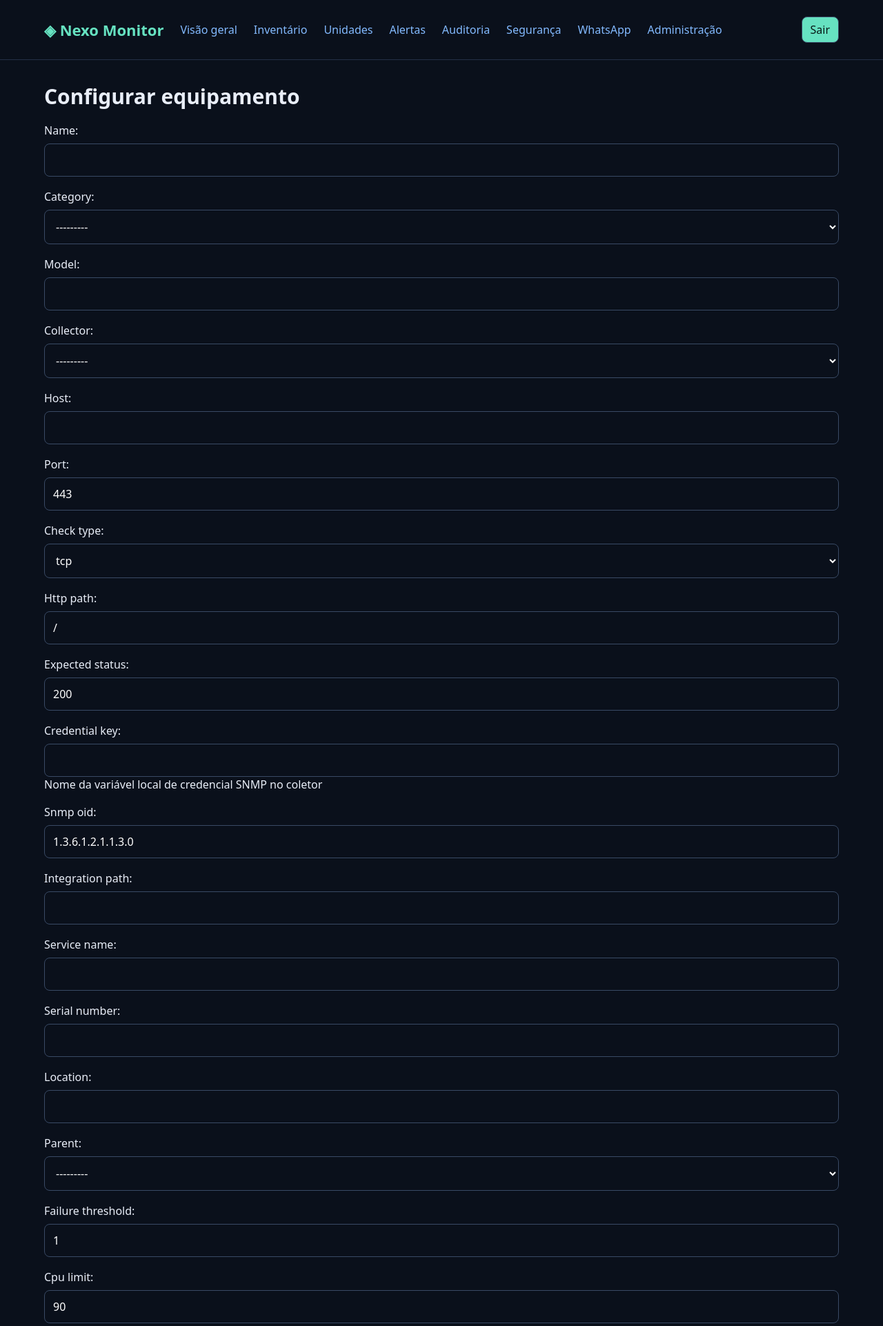
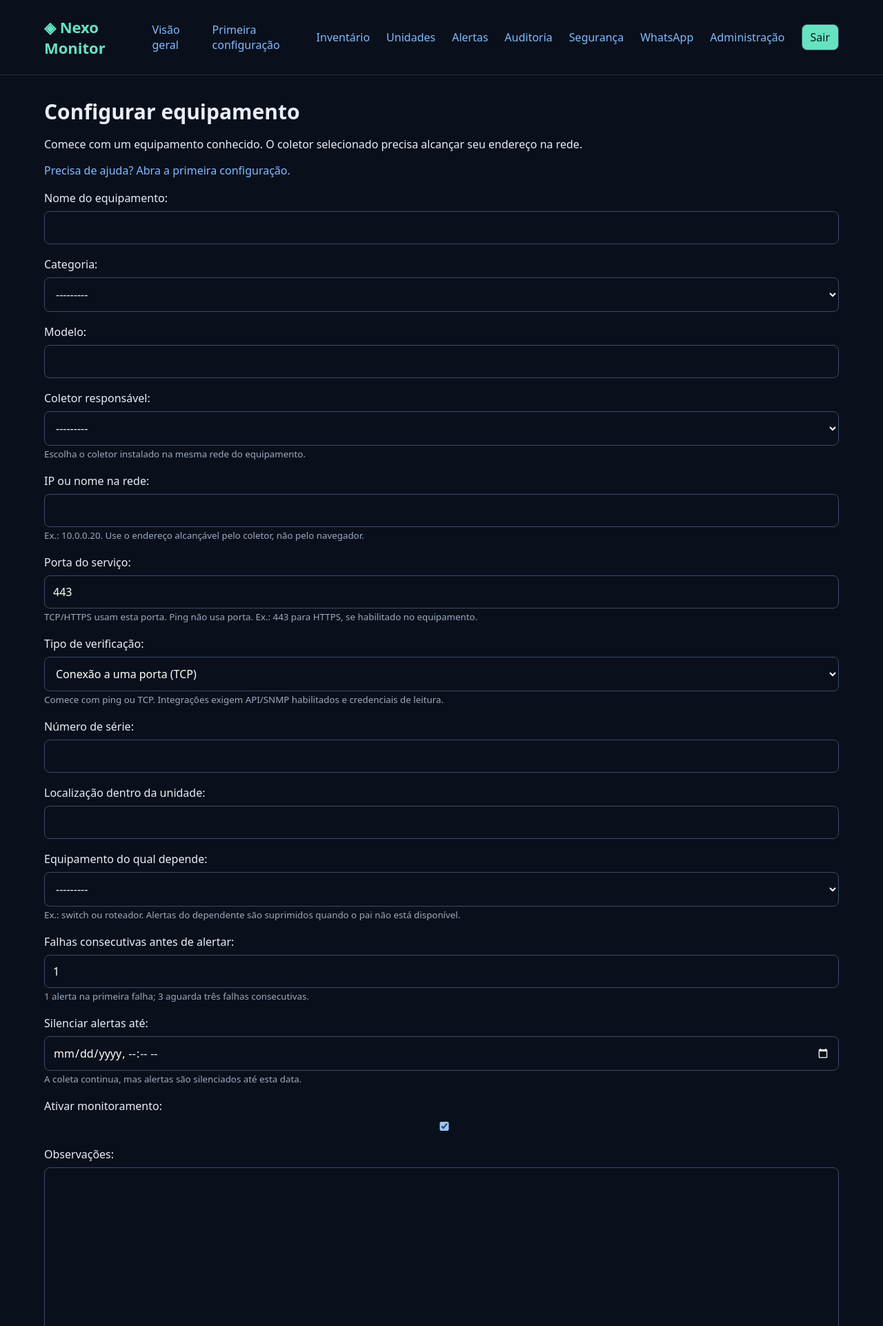
Before and after one commit to julicorlando/Nexo-Monitor, a Django app: page /devices/new/ in a window 1280 px wide. Shown: the top 1922 px of the page at 69% size. Run offline with Django 5.2, Linux system fonts and the light colour scheme; the visitor is signed in with stand-in values (Sample User, id 1); data that the repository does not hold is empty.

Commit message:
feat: add guided first setup, contextual field help and complete known backlog

```diff
--- a/config/urls.py
+++ b/config/urls.py
@@ -3,4 +3,4 @@ from django.contrib.auth import views as auth
 from django.urls import path
 from monitor import views
 from monitor.security import SecureAuthenticationForm
-urlpatterns = [path("infrastructure/<str:kind>/new/",views.infrastructure_edit),path("infrastructure/<str:kind>/<int:object_id>/",views.infrastructure_edit),path("notifications/",views.notifications),path("whatsapp/",views.whatsapp_settings),path("whatsapp/qr/",views.whatsapp_qr),path("whatsapp/status/",views.whatsapp_status),path("security/",views.security),path("inventory/",views.inventory),path("devices/new/",views.device_edit),path("devices/<int:device_id>/edit/",views.device_edit),path("units/",views.units),path("audit/",views.audit),path("devices/<int:device_id>/history/", views.history), path("collectors/<int:collector_id>/import/", views.import_inventory), path("", views.dashboard), path("admin/login/", auth.LoginView.as_view(template_name="login.html",authentication_form=SecureAuthenticationForm)),path("admin/", admin.site.urls), path("login/", auth.LoginView.as_view(template_name="login.html",authentication_form=SecureAuthenticationForm)), path("logout/", auth.LogoutView.as_view()), path("health/", views.health), path("api/collector/config/", views.collector_config), path("api/collector/results/", views.ingest)]
+urlpatterns = [path("setup/",views.setup),path("infrastructure/<str:kind>/new/",views.infrastructure_edit),path("infrastructure/<str:kind>/<int:object_id>/",views.infrastructure_edit),path("notifications/",views.notifications),path("whatsapp/",views.whatsapp_settings),path("whatsapp/qr/",views.whatsapp_qr),path("whatsapp/status/",views.whatsapp_status),path("security/",views.security),path("inventory/",views.inventory),path("devices/new/",views.device_edit),path("devices/<int:device_id>/edit/",views.device_edit),path("units/",views.units),path("audit/",views.audit),path("devices/<int:device_id>/history/", views.history), path("collectors/<int:collector_id>/import/", views.import_inventory), path("", views.dashboard), path("admin/login/", auth.LoginView.as_view(template_name="login.html",authentication_form=SecureAuthenticationForm)),path("admin/", admin.site.urls), path("login/", auth.LoginView.as_view(template_name="login.html",authentication_form=SecureAuthenticationForm)), path("logout/", auth.LogoutView.as_view()), path("health/", views.health), path("api/collector/config/", views.collector_config), path("api/collector/results/", views.ingest)]
--- a/monitor/forms.py
+++ b/monitor/forms.py
@@ -26,6 +26,11 @@ class DeviceForm(forms.ModelForm):
     def __init__(self,*args,user,**kwargs):
         from .models import Collector
         super().__init__(*args,**kwargs)
+        labels={"name":"Nome do equipamento","category":"Categoria","model":"Modelo","collector":"Coletor responsável","host":"IP ou nome na rede","port":"Porta do serviço","check_type":"Tipo de verificação","http_path":"Caminho HTTPS","expected_status":"Código HTTP esperado","credential_key":"Nome da credencial no coletor","snmp_oid":"OID SNMP","integration_path":"Caminho da API da integração","service_name":"Nome do serviço ou processo local","serial_number":"Número de série","location":"Localização dentro da unidade","parent":"Equipamento do qual depende","failure_threshold":"Falhas consecutivas antes de alertar","cpu_limit":"Limite de CPU (%)","memory_limit":"Limite de memória (%)","disk_limit":"Limite de disco (%)","maintenance_until":"Silenciar alertas até","enabled":"Ativar monitoramento","notes":"Observações"}
+        hints={"host":"Ex.: 10.0.0.20. Use o endereço alcançável pelo coletor, não pelo navegador.","port":"TCP/HTTPS usam esta porta. Ping não usa porta. Ex.: 443 para HTTPS, se habilitado no equipamento.","collector":"Escolha o coletor instalado na mesma rede do equipamento.","credential_key":"Somente o nome da configuração. Senhas ficam nas variáveis locais do coletor.","parent":"Ex.: switch ou roteador. Alertas do dependente são suprimidos quando o pai não está disponível.","failure_threshold":"1 alerta na primeira falha; 3 aguarda três falhas consecutivas.","check_type":"Comece com ping ou TCP. Integrações exigem API/SNMP habilitados e credenciais de leitura.","maintenance_until":"A coleta continua, mas alertas são silenciados até esta data.","service_name":"Exige coletor instalado na própria máquina. Não consulta serviços de outro computador."}
+        self.fields["check_type"].choices=[("tcp","Conexão a uma porta (TCP)"),("ping","Resposta na rede (ping)"),("http","Página ou API HTTPS"),("system","CPU, memória e disco da máquina do coletor"),("service","Serviço/processo na máquina do coletor"),("snmp","Consulta de um OID SNMP"),("snmpwalk","Consulta de uma subárvore SNMP"),("mikrotik","MikroTik — API de leitura"),("unifi","UniFi — lista de dispositivos"),("hikvision","Hikvision — estado dos discos compatíveis")]
+        for key,label in labels.items():self.fields[key].label=label
+        for key,hint in hints.items():self.fields[key].help_text=hint
         self.fields["collector"].queryset=Collector.objects.all() if user.is_superuser else Collector.objects.filter(site__members=user)
         self.fields["parent"].queryset=Device.objects.all() if user.is_superuser else Device.objects.filter(collector__site__members=user)
     def clean(self):
@@ -55,13 +60,19 @@ class SiteForm(forms.ModelForm):
         from .models import Site
         model=Site
         fields=["name","address","latitude","longitude","members"]
+        labels={"name":"Nome da unidade","address":"Endereço","latitude":"Latitude (opcional)","longitude":"Longitude (opcional)","members":"Usuários autorizados a visualizar esta unidade"}
+        help_texts={"name":"Ex.: Matriz ou Filial 01.","members":"Administradores gerais já têm acesso. Selecione usuários comuns apenas quando necessário."}
 class CollectorForm(forms.ModelForm):
     class Meta:
         from .models import Collector
         model=Collector
         fields=["name","site","enabled","offline_after"]
+        labels={"name":"Nome do coletor","site":"Unidade","enabled":"Ativar coletor","offline_after":"Tempo sem contato para alertar (segundos)"}
+        help_texts={"name":"Ex.: Coletor da Matriz. O cadastro não instala o programa.","offline_after":"180 segundos = 3 minutos. Depois de salvo, copie o token e configure o programa na máquina local."}
 class EmailRecipientForm(forms.ModelForm):
     class Meta:
         from .models import AlertRecipient
         model=AlertRecipient
         fields=["site","email","enabled"]
+        labels={"site":"Unidade","email":"E-mail de destino","enabled":"Ativar destinatário"}
+        help_texts={"email":"O envio depende das variáveis SMTP configuradas no Coolify."}
--- a/monitor/views.py
+++ b/monitor/views.py
@@ -16,6 +16,9 @@ def visible_devices(user):
     return qs if user.is_superuser else qs.filter(collector__site__members=user)
 @login_required
 def dashboard(request):
+    if request.user.is_superuser and not Site.objects.exists():
+        from django.shortcuts import redirect
+        return redirect("/setup/")
     qs=visible_devices(request.user)
     if request.GET.get("q"): qs=qs.filter(Q(name__icontains=request.GET["q"])|Q(host__icontains=request.GET["q"]))
     if request.GET.get("site", "").isdigit(): qs=qs.filter(collector__site_id=request.GET["site"])
@@ -281,3 +284,27 @@ def notifications(request):
     from .models import AlertRecipient
     sites=Site.objects.all() if request.user.is_superuser else Site.objects.filter(members=request.user)
     return render(request,"notifications.html",{"events":Notification.objects.filter(site__in=sites).order_by("-id")[:200],"recipients":AlertRecipient.objects.filter(site__in=sites)})
+
+@login_required
+def setup(request):
+    from django.conf import settings
+    from .models import AlertRecipient,MFAProfile,WhatsAppSettings
+    sites=Site.objects.all() if request.user.is_superuser else Site.objects.filter(members=request.user)
+    collectors=Collector.objects.filter(site__in=sites,enabled=True)
+    devices=visible_devices(request.user).filter(enabled=True)
+    recent=timezone.now()-timedelta(minutes=3)
+    wa=WhatsAppSettings.objects.filter(pk=1,enabled=True).first() if request.user.is_superuser else None
+    steps=[
+        {"title":"Cadastre a primeira unidade","description":"Unidade é o local onde ficam os equipamentos. Exemplo: Matriz ou Filial 01.","done":sites.exists(),"url":"/infrastructure/site/new/" if request.user.is_superuser else "/units/","button":"Cadastrar unidade"},
+        {"title":"Cadastre um coletor","description":"Coletor é o programa instalado em uma máquina da unidade. Ele verifica os equipamentos e envia os resultados à central. Criar o cadastro ainda não instala o programa.","done":collectors.exists(),"url":"/infrastructure/collector/new/" if request.user.is_superuser else "/units/","button":"Cadastrar coletor"},
+        {"title":"Instale e confirme o coletor","description":"Copie o token exibido no cadastro para NEXO_TOKEN. Configure NEXO_URL com a URL HTTPS da central. Execute o programa na rede local; a etapa conclui quando chega um contato recente.","done":collectors.filter(last_seen__gte=recent).exists(),"url":"/units/","button":"Ver contato dos coletores"},
+        {"title":"Cadastre um equipamento para testar","description":"Informe nome, categoria, IP e coletor. Comece com ping se o equipamento responder a ICMP; TCP exige uma porta realmente aberta. Dados de exemplo não são equipamentos reais.","done":devices.exists(),"url":"/devices/new/","button":"Cadastrar equipamento"},
+        {"title":"Receba a primeira verificação","description":"Uma amostra recente confirma a comunicação. Disponível significa que o teste escolhido passou; isso não comprova todas as funções do equipamento.","done":devices.filter(last_seen__gte=recent).exists(),"url":"/","button":"Abrir painel"},
+    ]
+    if request.user.is_superuser:
+        steps.extend([
+            {"title":"Configure os alertas","description":"No WhatsApp, cadastre um único destinatário, leia o QR e envie o teste. Para e-mail, configure SMTP no Coolify e cadastre o destinatário por unidade. Esta etapa confirma o cadastro, não a entrega.","done":bool(wa) or (bool(settings.EMAIL_HOST) and AlertRecipient.objects.filter(site__in=sites,enabled=True).exists()),"url":"/whatsapp/","button":"Configurar WhatsApp"},
+            {"title":"Confirme uma entrega real","description":"Confira no telefone o teste enviado e depois uma falha controlada de um equipamento de teste. O status de envio registra aceitação pelo gateway/SMTP; a leitura deve ser conferida pelo destinatário.","done":Notification.objects.filter(site__in=sites).filter(Q(sent_at__isnull=False)|Q(whatsapp_sent_at__isnull=False)).exists(),"url":"/notifications/","button":"Ver entregas registradas"},
+            {"title":"Ative a proteção da conta (opcional)","description":"Use um autenticador para exigir código além da senha. Guarde acesso seguro ao servidor para recuperação administrativa.","done":MFAProfile.objects.filter(user=request.user).exists(),"url":"/security/","button":"Configurar duas etapas"},
+        ])
+    return render(request,"setup.html",{"steps":steps,"completed":sum(bool(step["done"]) for step in steps),"total":len(steps)})
--- a/templates/base.html
+++ b/templates/base.html
@@ -1,3 +1,3 @@
 <!doctype html><html lang="pt-BR"><head><meta charset="utf-8"><meta name="viewport" content="width=device-width,initial-scale=1"><title>Nexo Monitor</title><style>
 :root{color-scheme:dark;font-family:system-ui,sans-serif;background:#0a101b;color:#e9eef8}*{box-sizing:border-box}body{margin:0}header{padding:24px 5%;border-bottom:1px solid #243047;display:flex;gap:24px;align-items:center}header strong{font-size:22px;color:#66e2c1}a{color:#83baff;text-decoration:none}main{max-width:1400px;margin:auto;padding:32px 5%}h1{font-size:30px;margin:0 0 12px}.muted{color:#9caac0}.cards{display:grid;grid-template-columns:repeat(4,1fr);gap:16px;margin:28px 0}.card{background:#121d2e;border:1px solid #27364e;border-radius:16px;padding:22px}.number{font-size:36px;font-weight:700;margin-top:8px}.table{overflow:auto;border:1px solid #27364e;border-radius:16px}table{width:100%;border-collapse:collapse;white-space:nowrap}td,th{text-align:left;padding:16px;border-bottom:1px solid #243047}th{color:#9caac0;font-size:13px}.up{color:#66e2c1}.down{color:#ff808e}.unknown,.paused{color:#ffd180}select,textarea{font:inherit;background:#0a101b;color:white;padding:12px;width:100%;border:1px solid #394a65;border-radius:8px}button,input{font:inherit;border-radius:8px;padding:12px;border:1px solid #394a65}button{background:#66e2c1;color:#081a17;cursor:pointer}input{background:#0a101b;color:white;width:100%}.login{max-width:420px;margin:60px auto}label{display:block;margin:18px 0 8px}header form{margin-left:auto}header button{padding:7px 12px}li{margin:10px 0}@media(max-width:700px){.cards{grid-template-columns:repeat(2,1fr)}header{flex-wrap:wrap}main{padding:24px 16px}}
-</style></head><body><header><strong>◈ Nexo Monitor</strong>{% if user.is_authenticated %}<a href="/">Visão geral</a><a href="/inventory/">Inventário</a><a href="/units/">Unidades</a><a href="/notifications/">Alertas</a><a href="/audit/">Auditoria</a><a href="/security/">Segurança</a>{% if user.is_superuser %}<a href="/whatsapp/">WhatsApp</a><a href="/admin/">Administração</a>{% endif %}<form method="post" action="/logout/">{% csrf_token %}<button>Sair</button></form>{% endif %}</header><main>{% block content %}{% endblock %}</main></body></html>
+</style></head><body><header><strong>◈ Nexo Monitor</strong>{% if user.is_authenticated %}<a href="/">Visão geral</a><a href="/setup/">Primeira configuração</a><a href="/inventory/">Inventário</a><a href="/units/">Unidades</a><a href="/notifications/">Alertas</a><a href="/audit/">Auditoria</a><a href="/security/">Segurança</a>{% if user.is_superuser %}<a href="/whatsapp/">WhatsApp</a><a href="/admin/">Administração</a>{% endif %}<form method="post" action="/logout/">{% csrf_token %}<button>Sair</button></form>{% endif %}</header><main>{% block content %}{% endblock %}</main></body></html>
--- a/templates/device_form.html
+++ b/templates/device_form.html
@@ -1 +1 @@
-{% extends "base.html" %}{% block content %}<h1>Configurar equipamento</h1><form method="post">{% csrf_token %}{{ form.as_p }}<button>Salvar</button></form>{% endblock %}
+{% extends "base.html" %}{% block content %}<h1>Configurar equipamento</h1><p>Comece com um equipamento conhecido. O coletor selecionado precisa alcançar seu endereço na rede.</p><p><a href="/setup/">Precisa de ajuda? Abra a primeira configuração.</a></p><form method="post">{% csrf_token %}{{ form.non_field_errors }}{% for field in form %}<div style="margin-bottom:18px" data-field="{{ field.name }}">{{ field.label_tag }}{{ field }}{{ field.errors }}{% if field.help_text %}<small class="muted">{{ field.help_text }}</small>{% endif %}</div>{% endfor %}<button>Salvar equipamento</button></form><script>const type=document.getElementById('id_check_type');const specific={http_path:['http'],expected_status:['http'],snmp_oid:['snmp','snmpwalk'],credential_key:['snmp','snmpwalk','mikrotik','unifi','hikvision'],integration_path:['unifi','hikvision'],service_name:['service'],cpu_limit:['system','mikrotik'],memory_limit:['system','mikrotik'],disk_limit:['system'],port:['tcp','http','mikrotik','unifi','hikvision']};function update(){for(const [field,types] of Object.entries(specific)){const element=document.querySelector('[data-field="'+field+'"]');if(element)element.hidden=!types.includes(type.value);}}type.addEventListener('change',update);update();</script>{% endblock %}
```
Also changed, not shown: docs/PENDENCIAS.md (added, +36 -0 lines), monitor/tests.py (+24 -0 lines), templates/dashboard.html (+1 -1 lines), templates/setup.html (added, +5 -0 lines), README.md.
